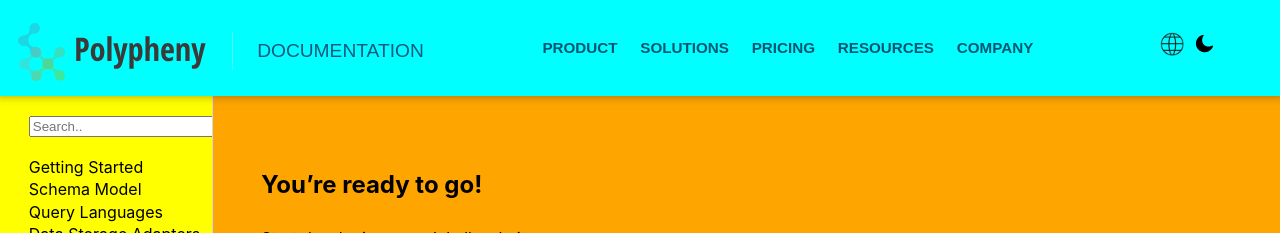
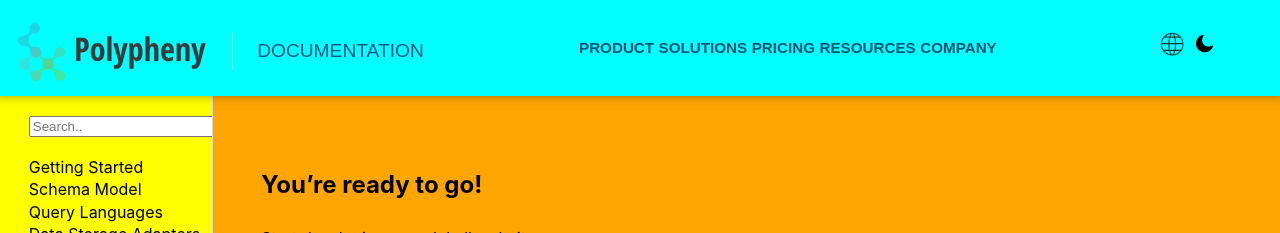
Before and after one commit to hennlo/docs, a Jekyll site: the page built from index.md, in a window 1280 px wide. Shown: the top 233 px of the page. Built offline with Jekyll 4.4.1, drawn with Linux system fonts in a browser that asks for light colours.

Commit message:
fixed spacing error

```diff
--- a/_includes/footer.html
+++ b/_includes/footer.html
@@ -6,7 +6,7 @@
             <p>{{ site.description | escape }}</p>
         </div>
 
-        <div class="footer-col-wrapper row">
+        <div class="footer-col-wrapper footer-row">
             <div class="footer-col footer-col-1">
                 <div class="footer-col-heading"> Contact </div>
                 <ul class="contact-list">
--- a/_includes/header.html
+++ b/_includes/header.html
@@ -22,7 +22,7 @@
     </div>
 
     <!-- NavBar -->
-    <nav class="header-col">
+    <nav class="navbar">
         {% include navmenu.html %}
     </nav>
 
--- a/_includes/navmenu.html
+++ b/_includes/navmenu.html
@@ -1,5 +1,5 @@
 <!-- Main Menu navigation -->
-<div class="navbar">
+<div class="navbar-list">
     <a class="navbar-item" href="#">Product</a>
     <a class="navbar-item" href="#">Solutions</a>
     <a class="navbar-item" href="#">Pricing</a>
--- a/_sass/main.scss
+++ b/_sass/main.scss
@@ -167,6 +167,7 @@ main {
 .navbar-item{
   font-family: "Poppins",sans-serif;
   font-size: 0.95rem;
+  padding: 0.75em 0em;
 }
 
 
@@ -179,7 +180,6 @@ a.navbar-item{
   text-decoration: none;
   color: #031D44;
   padding: 0.75em 0em;
-  margin: 0em 0.75em;
   display: inline-block;
   position: relative;
   opacity: 0.75;
@@ -206,7 +206,7 @@ a.navbar-item:hover::before {
 }
 
 #locality {
-  margin-right: 4em;
+  padding-right: 4em;
   display: flex;
 }
 
@@ -233,12 +233,22 @@ a.navbar-item:hover::before {
     display: none;
   }
 
+
+  .row {
+
+  }
+
   main{
     flex: 0 0 83.3333333333%;
     max-width: 83.3333333333%;
 
     padding-left: 3rem !important;
     padding-right: 3rem !important;
+  }
+
+  .site-footer{
+    padding-left: 15em;
+    padding-right: 15em;
   }
 }
 
@@ -304,7 +314,6 @@ a.navbar-item:hover::before {
     display: block;
     cursor: pointer;
     padding-right: 1em;
-
   }
 
 
@@ -329,6 +338,21 @@ a.navbar-item:hover::before {
     display: block;
     cursor: pointer;
     padding-right: 1em;
+  }
+
+  #header{
+    flex-direction: column;
+  }
+
+  .navbar{
+    flex-direction: column;
+    width: 100%;
+    align-self: center;
+  }
+
+  a.navbar-item{
+    display: block;
+    width: 100%;
   }
 
   .collapse{
@@ -447,8 +471,6 @@ a.navbar-item:hover::before {
 .site-footer{
   background-color:gray;
 
-  padding-left: 15em;
-  padding-right: 15em;
 
 
   display: flex;
@@ -468,7 +490,9 @@ a.navbar-item:hover::before {
 
 }
 
-.flex-start{
+.footer-row {
+  display: flex;
+  flex-wrap: wrap;
 }
 
 
```
